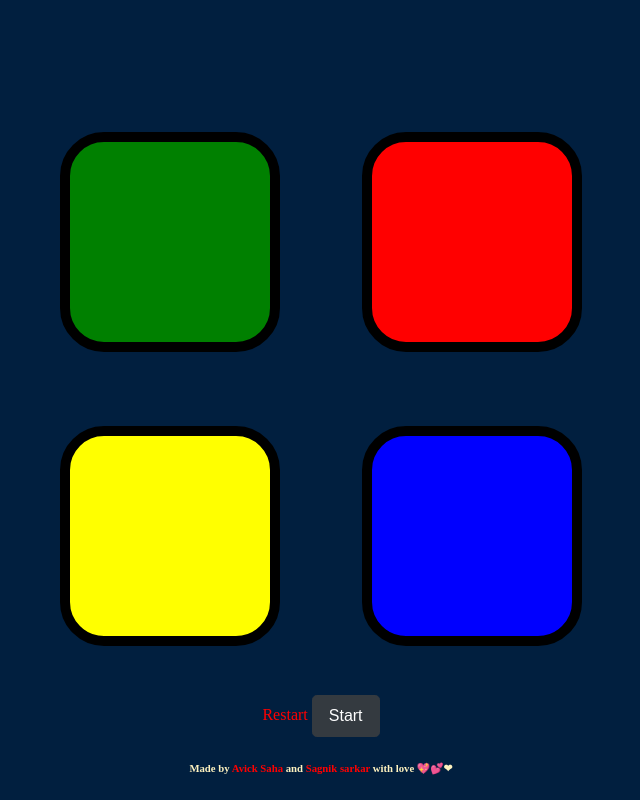
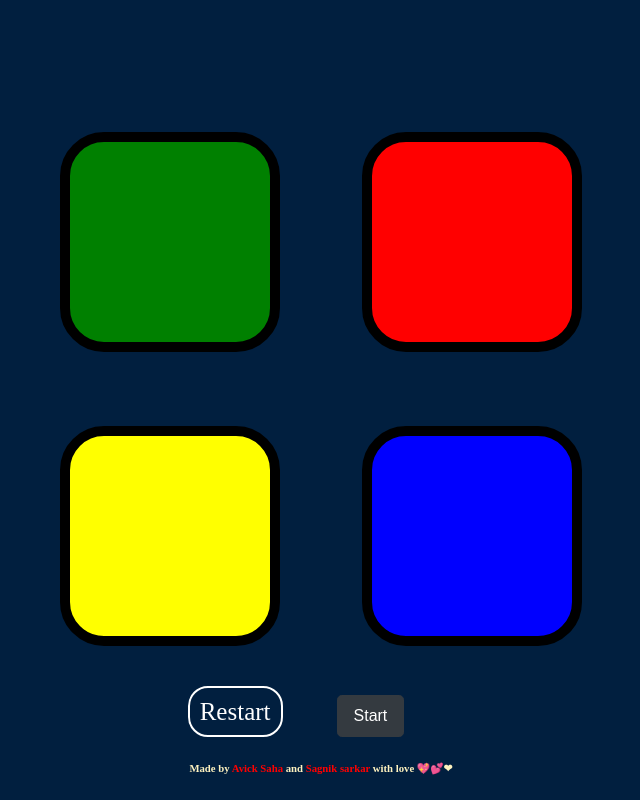
Before and after one commit to sagnik403/simon, a plain HTML site: page index.html in a window 1280 px wide. Shown: the part 387-1187 px from the top of the page, without its empty margins (319-959 px from the left). Drawn offline with nearby package versions, Linux system fonts and the light colour scheme; a web font is replaced by a local one.

Commit message:
Update styles.css

```diff
--- a/styles.css
+++ b/styles.css
@@ -21,7 +21,21 @@ body {
   width: 50%;
   margin: auto;
 }
-
+#reload{
+  position: relative;
+  color: #fff;
+  font: 700;
+  left: -50px;
+  font-size: 25px;
+  border: 2px solid white;
+  padding: 10px;
+  border-radius: 20px;
+}
+#reload:hover{
+  background-color: white;
+  color: black;
+  border: 2px solid black;
+}
 .btn {
   margin: 25px;
   display: inline-block;
```
